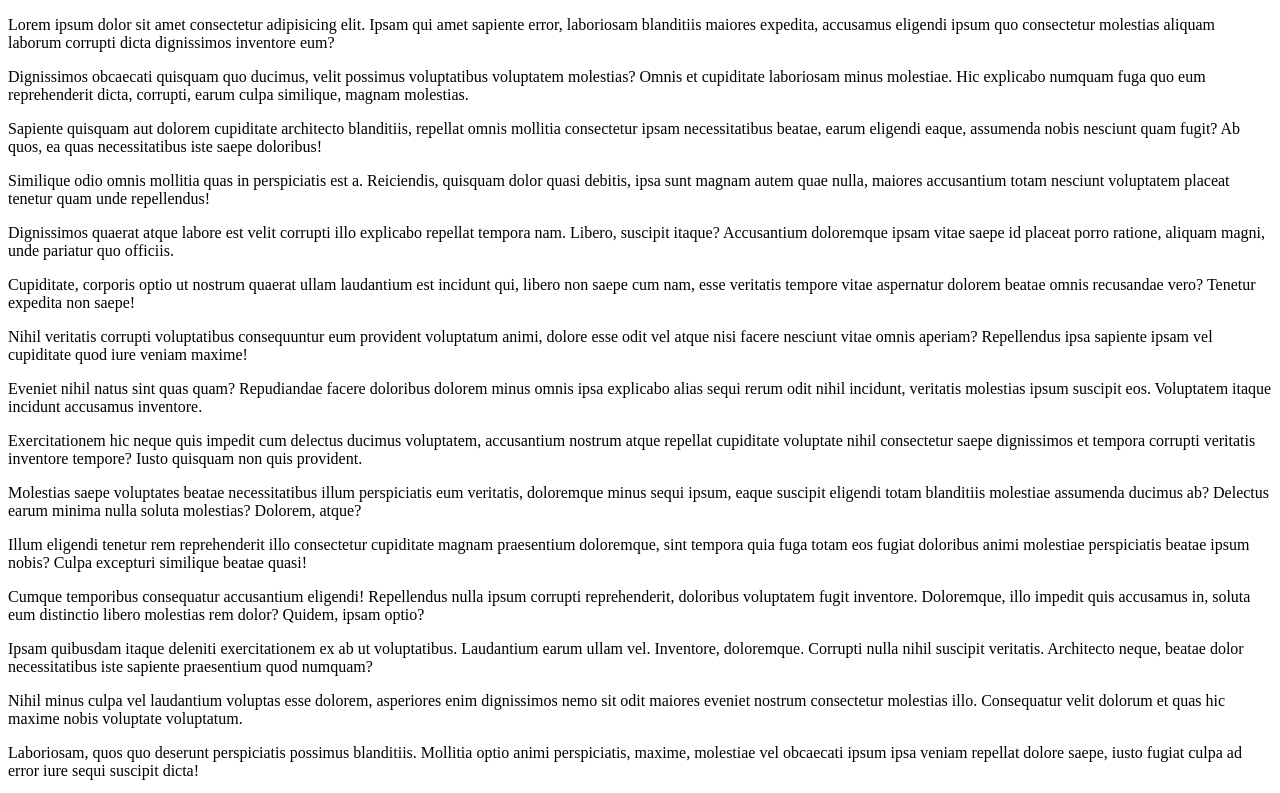
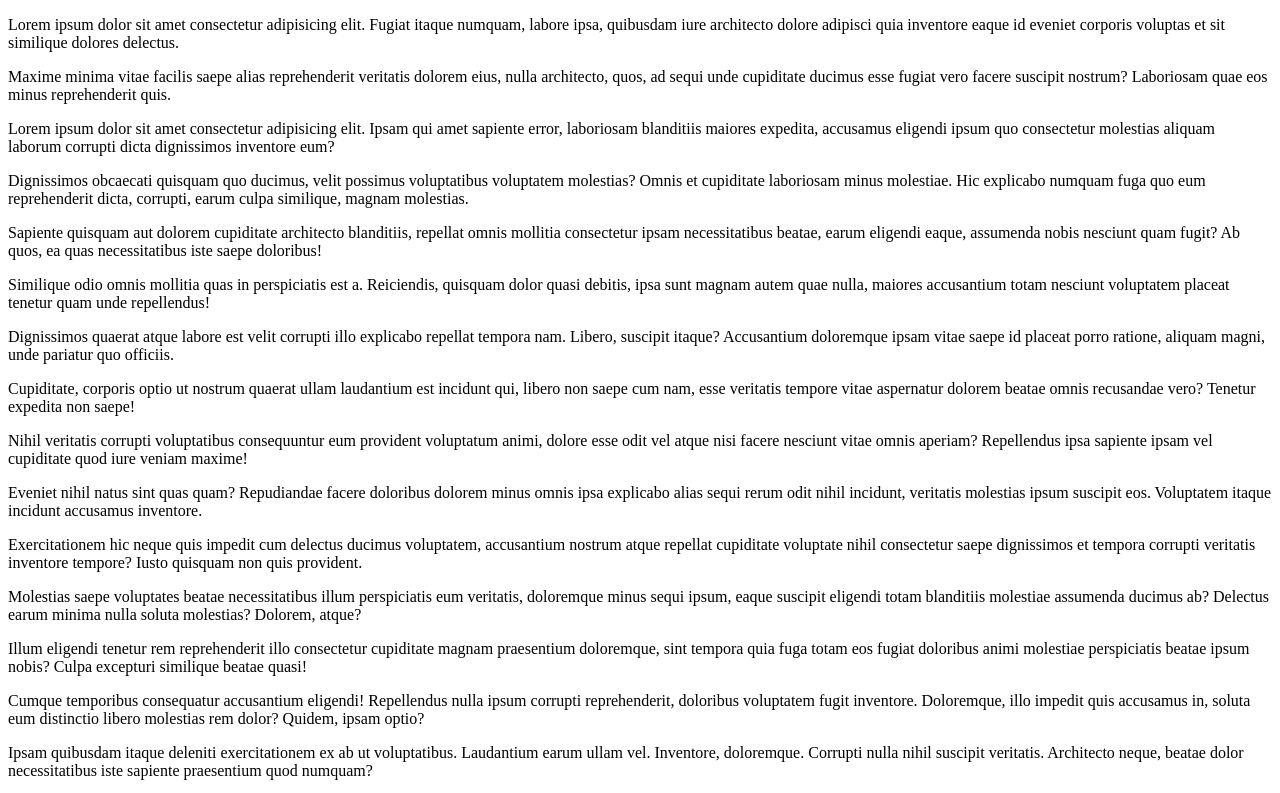
Before and after one commit to Quran-Tamil/g-pullreq, a plain HTML site: page index.html in a window 1280 px wide. Shown: the top 793 px of the page. Drawn offline with Linux system fonts and the light colour scheme.

Commit message:
section update
section

```diff
--- a/index.html
+++ b/index.html
@@ -8,6 +8,14 @@
 </head>
 
 <body>
+    <section>
+        <article>
+            <p>Lorem ipsum dolor sit amet consectetur adipisicing elit. Fugiat itaque numquam, labore ipsa, quibusdam iure architecto dolore adipisci quia inventore eaque id eveniet corporis voluptas et sit similique dolores delectus.</p>
+        </article>
+        <article>
+            <p>Maxime minima vitae facilis saepe alias reprehenderit veritatis dolorem eius, nulla architecto, quos, ad sequi unde cupiditate ducimus esse fugiat vero facere suscipit nostrum? Laboriosam quae eos minus reprehenderit quis.</p>
+        </article>
+    </section>
     <p>Lorem ipsum dolor sit amet consectetur adipisicing elit. Ipsam qui amet sapiente error, laboriosam blanditiis
         maiores expedita, accusamus eligendi ipsum quo consectetur molestias aliquam laborum corrupti dicta dignissimos
         inventore eum?</p>
```
